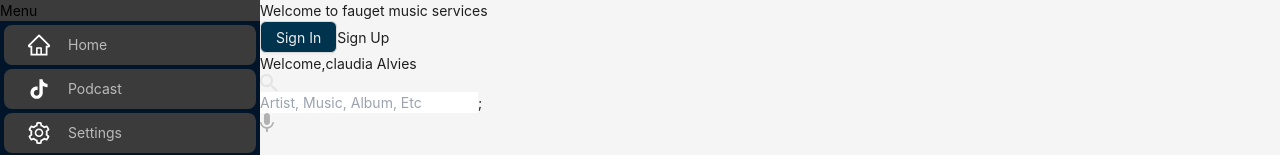
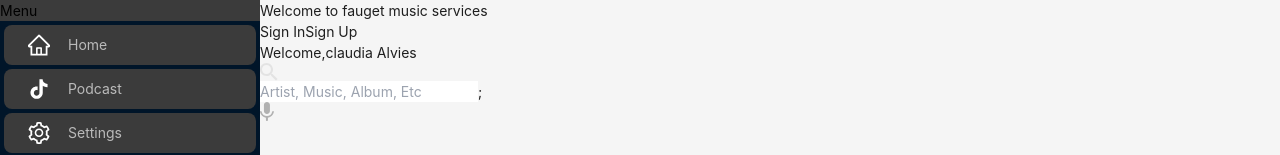
Before and after one commit to nisharga/apixcel-frontend, a Next.js app: page / in a window 1280 px wide. Shown: the top 155 px of the page. Built offline with nearby package versions, Linux system fonts and the light colour scheme; grey boxes are pictures that could not be loaded.

Commit message:
some bug fix

```diff
--- a/src/Components/Core/Header.tsx
+++ b/src/Components/Core/Header.tsx
@@ -29,8 +29,9 @@ const Header = () => {
             <div className="text-3xl font-semibold text-white">Welcome to fauget music services</div>
             <div className="flex gap-4">
               <ModalBox
-                btnLabel={<RoundedBtn className="!bg-[#060606] !px-16">Sign In</RoundedBtn>}
+                btnLabel="Sign In"
                 modalWidth={660}
+                ModalBtnClass="!bg-[#060606] !px-16 py-2 px-10 bg-[#3B3B3B] text-base font-semibold rounded-full transition duration-300 hover:duration-500 hover:scale-105 text-[#fff]"
               >
                 <SignIn />
                 </ModalBox>
--- a/src/Components/ModalBox/ModalBox.tsx
+++ b/src/Components/ModalBox/ModalBox.tsx
@@ -1,27 +1,25 @@
 "use client";
-import { Button, Modal } from "antd";
+import {  Modal } from "antd";
 import React, { useState } from "react";
 
 interface IProps {
   btnLabel?: React.ReactNode | string;
+  ModalBtnClass?: string;
   children?: React.ReactNode;
   title?: React.ReactNode;
   modalWidth?: number;
 }
 
-const ModalBox: React.FC<IProps> = ({ btnLabel, children, title, modalWidth }) => {
+const ModalBox: React.FC<IProps> = ({ btnLabel, children, title, modalWidth, ModalBtnClass }) => {
   const [open, setOpen] = useState(false);
   return (
     <>
-      <Button
+      <button
         onClick={() => setOpen(true)}
-        style={{
-          backgroundColor: "#00334E",
-          color: "#eee",
-        }}
+        className={ModalBtnClass}
       >
         {btnLabel}
-      </Button>
+      </button>
       <Modal
         centered
         open={open}
--- a/src/app/globals.css
+++ b/src/app/globals.css
@@ -20,7 +20,9 @@ li.ant-menu-item {
 ul.ant-menu.ant-menu-root.ant-menu-inline.ant-menu-dark.customSidebar.css-dev-only-do-not-override-1xg9z9n {
   background: #3B3B3B;
 }
-
+.ant-layout.ant-layout-has-sider.css-dev-only-do-not-override-1xg9z9n {
+  background: #3B3B3B;
+}
 aside.ant-layout-sider.ant-layout-sider-dark.ant-layout-sider-collapsed.ant-layout-sider-has-trigger .sidebar_header,
 aside.ant-layout-sider.ant-layout-sider-dark.ant-layout-sider-collapsed.ant-layout-sider-has-trigger .playlist {
   display: none;
@@ -72,3 +74,8 @@ li.ant-menu-item span svg {
   width: 100%;
   height: 100%;
 }
+
+.ant-modal-content {
+  background: #3B3B3B !important;
+  border-radius: 50px;
+}
```
